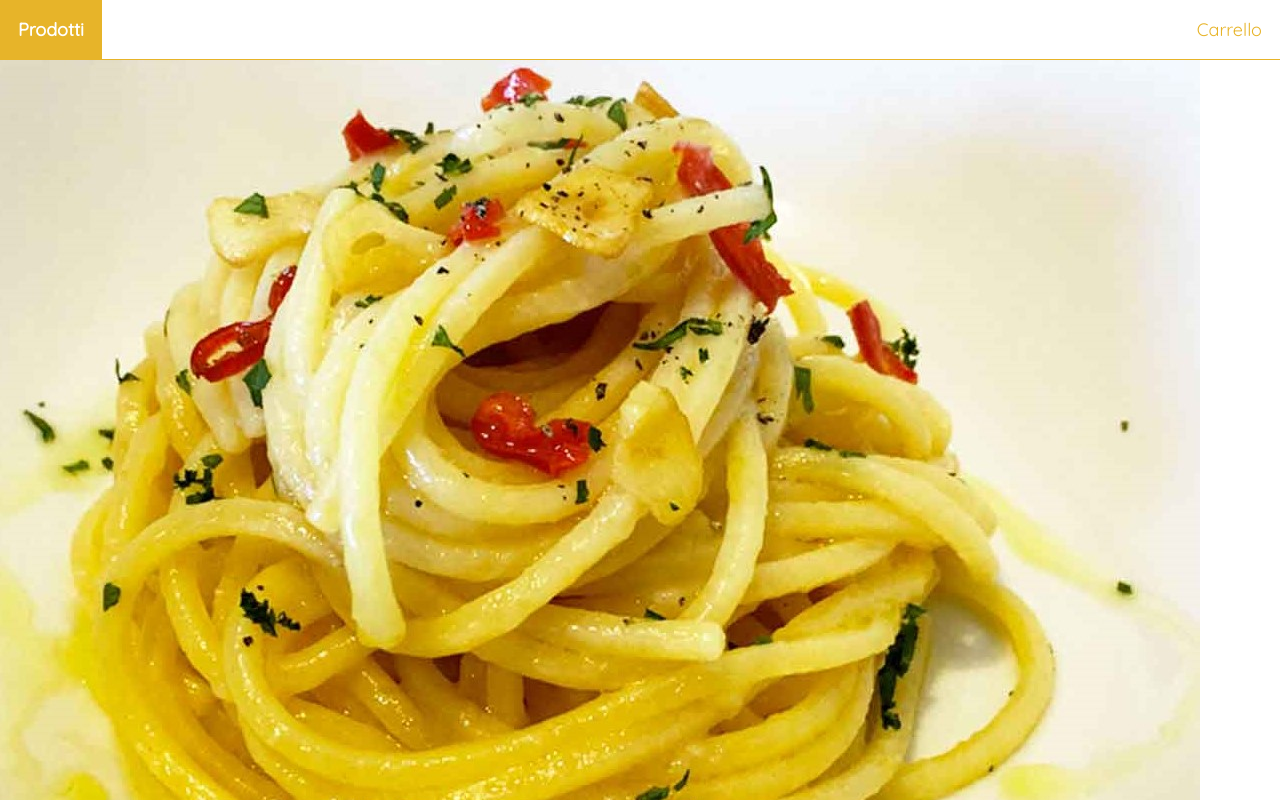
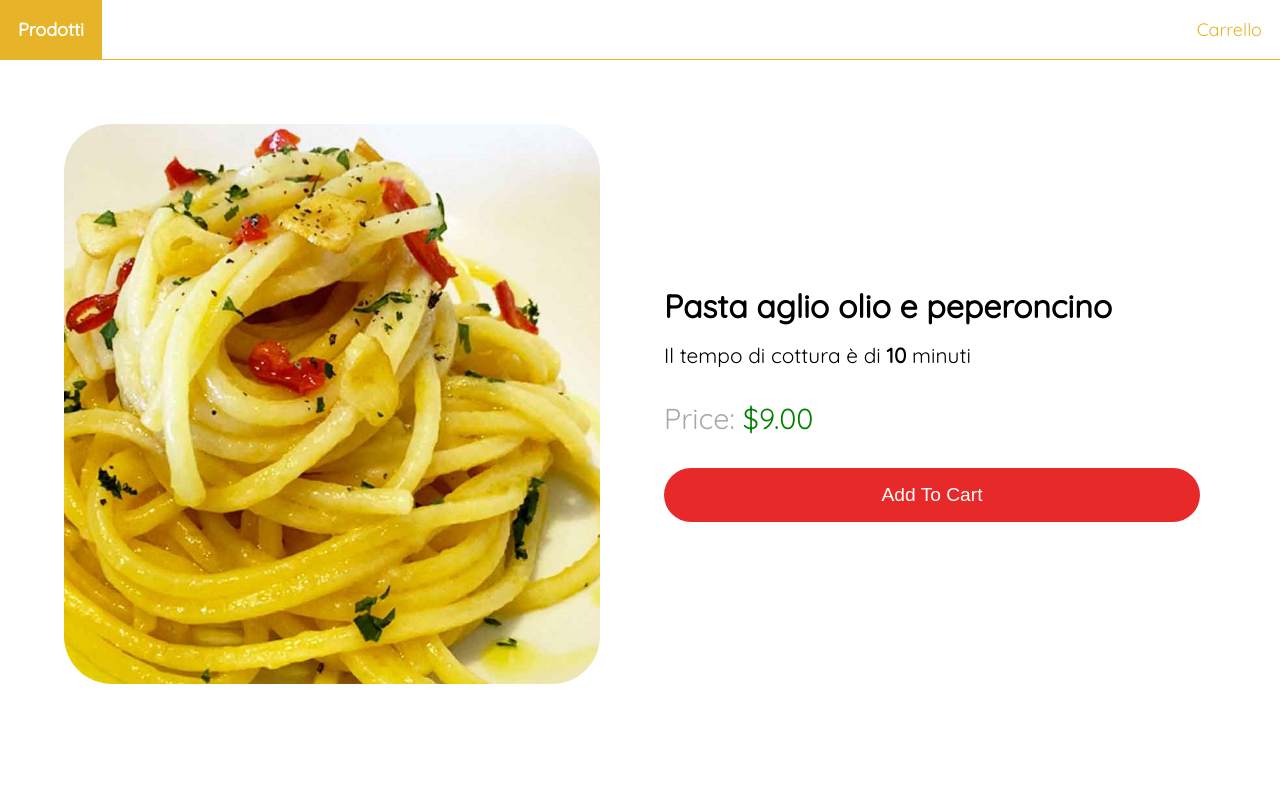
Before and after one commit to Nicholas-Santoro/angular-food, an Angular app: page /food/1 in a window 1280 px wide. Shown: the top 800 px of the page. Built offline with nearby package versions, Linux system fonts and the light colour scheme.

Commit message:
feat: css della pagina

```diff
--- a/src/app/food-page/food-page.component.css
+++ b/src/app/food-page/food-page.component.css
@@ -0,0 +1,100 @@
+.container{
+    display: flex;
+    justify-content: center;
+    align-items: center;
+    flex-wrap: wrap;
+    margin: 3rem;
+}
+
+.container > *{
+ min-width: 25rem;
+ max-width: 40rem;
+}
+
+img{
+    border-radius: 3rem;
+    flex:1 0;
+    object-fit: cover;
+    height: 35rem;
+    margin: 1rem;
+}
+
+.details{
+    width: 100%;
+    display: flex;
+    flex-direction: column;
+    flex:1 0;
+    border-radius: 3rem;
+    padding: 2rem;
+    color: black;
+    margin-left: 1rem;
+}
+
+.details .header{
+    display: flex;
+    justify-content: space-between;
+}
+
+.details .name{
+    font-size: 2rem;
+    font-weight: bold;
+}
+
+.details .favorite{
+    color: #e72929;
+    font-size: 2.5rem;
+}
+
+.details .favorite.not{
+    color: gray;
+}
+
+.details .origins{
+    display: flex;
+    flex-wrap: wrap;
+    margin: 1rem 0;
+}
+
+.details .origins > span{
+    padding: 0.5rem;
+    font-size: 1.2rem;
+    margin: .5rem .5rem .5rem 0;
+    border-radius: 2rem;
+    background-color: aliceblue;
+}
+
+.details .cook-time{
+    margin-top: 1rem;
+}
+
+.details .cook-time span{
+    padding: .6rem 2rem .6rem 0;
+    border-radius: 10rem;
+    font-size: 1.3rem;
+}
+
+.details .price{
+    font-size: 1.8rem;
+    margin: 2rem 2rem 2rem 0;
+    color: green;
+}
+
+.details .price::before{
+    content: "Price: ";
+    color: darkgrey;
+}
+
+.details button{
+    color: white;
+    background: #e72929;
+    border: none;
+    font-size: 1.2rem;
+    padding: 1rem;
+    border-radius: 10rem;
+    outline: none;
+}
+
+.details button:hover{
+    opacity: .9;
+    cursor: pointer;
+}
--- a/src/app/food-page/food-page.component.html
+++ b/src/app/food-page/food-page.component.html
@@ -1,18 +1,23 @@
-
 <div class="container">
     <img [src]="food.imageUrl" [alt]="food.name" />
-</div>
-<div class="details">
-    <div class="header">
-        <span class="name">
-            {{food.name}}
-        </span>
+
+    <div class="details">
+        <div class="header">
+            <span class="name">
+                {{food.name}}
+            </span>
+        </div>
         <div class="cook-time">
             <span>
-                Il tempo di preparazione è di <strong>{{food.cookTime}}</strong> minuti
+                Il tempo di cottura è di <strong>{{food.cookTime}}</strong> minuti
             </span>
         </div>
 
         <div class="price">
-            <span>{{food.price|currency:'€'}}</span>
+            <span>{{food.price|currency}}</span>
         </div>
+
+        <button >Add To Cart</button>
+    </div>
+
+</div>
```
